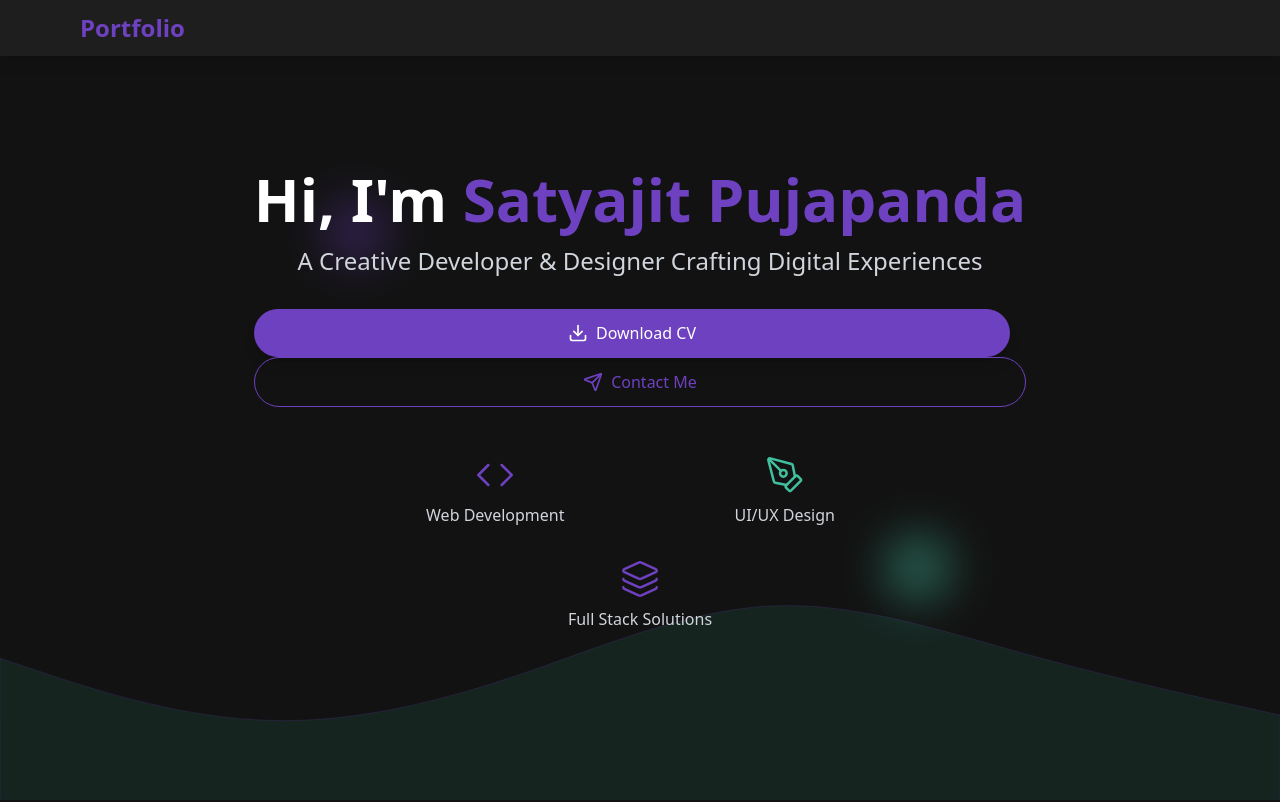
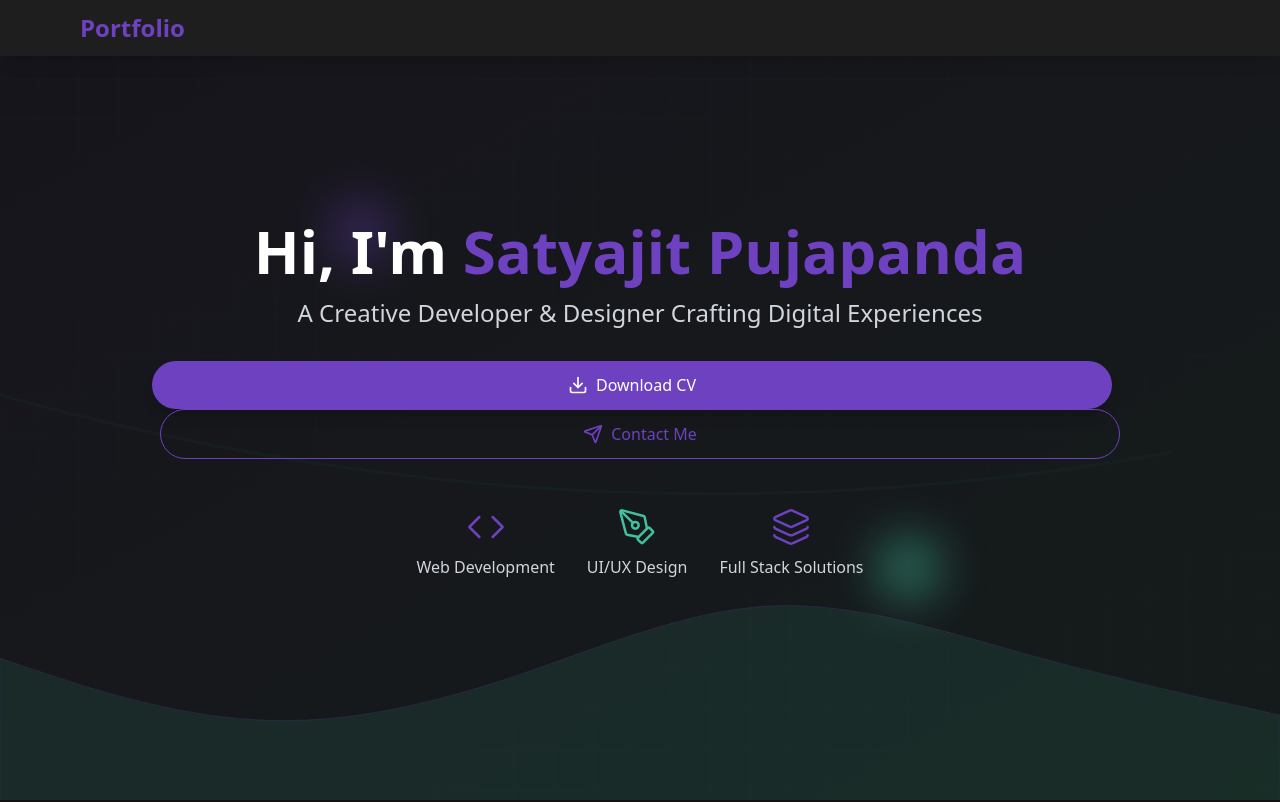
Before and after one commit to 555-Satyajit/internship-task-Portfolio, a React (Vite) app in the folder portfolio/: page / in a window 1280 px wide. Shown: the top 802 px of the page. Built offline with nearby package versions, Linux system fonts and the light colour scheme; a web font is replaced by a local one.

Commit message:
jay jagannatha

```diff
--- a/portfolio/src/templatesss/HeroSection.tsx
+++ b/portfolio/src/templatesss/HeroSection.tsx
@@ -17,34 +17,78 @@ const Hero: React.FC = () => {
       id="home"
       className="relative min-h-screen flex items-center justify-center px-4 py-8 sm:py-12 overflow-hidden bg-[#121212]"
     >
-      {/* SVG Background Stays the Same */}
+      {/* Background SVG with Gradient and Grid Pattern */}
       <svg
-        className="absolute inset-0 z-0 opacity-20"
+        className="absolute inset-0 z-0 opacity-20 w-full h-full"
         xmlns="http://www.w3.org/2000/svg"
         viewBox="0 0 1440 810"
         preserveAspectRatio="xMinYMin slice"
       >
-        {/* Previous SVG content remains unchanged */}
+        <defs>
+          <linearGradient id="grad1" x1="0%" y1="0%" x2="100%" y2="100%">
+            <stop offset="0%" style={{stopColor:'#6E41C0', stopOpacity:0.3}} />
+            <stop offset="100%" style={{stopColor:'#41C0A0', stopOpacity:0.3}} />
+          </linearGradient>
+
+          <pattern
+            id="gridPattern"
+            width="40"
+            height="40"
+            patternUnits="userSpaceOnUse"
+          >
+            <path
+              d="M 0 0 L 40 0 L 40 40 L 0 40 Z"
+              fill="none"
+              stroke="rgba(110, 65, 192, 0.1)"
+              strokeWidth="1"
+            />
+          </pattern>
+        </defs>
+
+        <rect
+          width="100%"
+          height="100%"
+          fill="url(#grad1)"
+        />
+        <rect
+          width="100%"
+          height="100%"
+          fill="url(#gridPattern)"
+        />
+
+        <motion.path
+          initial={{ pathLength: 0 }}
+          animate={{ pathLength: 1 }}
+          transition={{
+            duration: 5,
+            repeat: Infinity,
+            repeatType: "reverse"
+          }}
+          d="M0 400 Q720 600 1440 400"
+          fill="none"
+          stroke="rgba(65, 192, 160, 0.2)"
+          strokeWidth="3"
+        />
       </svg>
 
-      {/* Floating Elements Refined */}
+      {/* Floating Decorative Elements - Improved for Mobile */}
       <motion.div
         initial={{ x: -50, opacity: 0 }}
         animate={{
-          x: [0, 10, 0],
+          x: [0, 20, 0],
           opacity: [0.3, 0.5, 0.3]
         }}
         transition={{
           duration: 4,
           repeat: Infinity
         }}
-        className="absolute top-1/4 left-1/4 bg-[#6E41C0] w-6 h-6 sm:w-10 sm:h-10 md:w-16 md:h-16 rounded-full blur-xl opacity-30"
+        className="absolute top-1/4 left-1/4 bg-[#6E41C0] w-6 h-6 sm:w-12 sm:h-12 md:w-16 md:h-16 rounded-full blur-xl opacity-30"
       />
 
       <motion.div
         initial={{ x: 50, opacity: 0 }}
         animate={{
-          x: [0, -10, 0],
+          x: [0, -20, 0],
           opacity: [0.3, 0.5, 0.3]
         }}
         transition={{
@@ -52,16 +96,17 @@ const Hero: React.FC = () => {
           repeat: Infinity,
           delay: 1
         }}
-        className="absolute bottom-1/4 right-1/4 bg-[#41C0A0] w-6 h-6 sm:w-10 sm:h-10 md:w-16 md:h-16 rounded-full blur-xl opacity-30"
+        className="absolute bottom-1/4 right-1/4 bg-[#41C0A0] w-6 h-6 sm:w-12 sm:h-12 md:w-16 md:h-16 rounded-full blur-xl opacity-30"
       />
 
-      <div className="relative z-10 max-w-5xl mx-auto text-center">
+      <div className="relative z-10 w-full max-w-5xl mx-auto text-center px-4">
         <motion.div
           initial={{ opacity: 0, y: 50 }}
           animate={{ opacity: 1, y: 0 }}
           transition={{ duration: 0.8 }}
+          className="w-full"
         >
-          <h1 className="text-3xl sm:text-4xl md:text-5xl lg:text-6xl font-bold mb-4 text-white">
+          <h1 className="text-3xl sm:text-4xl md:text-5xl lg:text-6xl font-bold mb-4 text-white px-2">
             Hi, I'm <span className="text-[#6E41C0]">Satyajit Pujapanda</span>
           </h1>
 
@@ -69,18 +114,18 @@ const Hero: React.FC = () => {
             initial={{ opacity: 0 }}
             animate={{ opacity: 1 }}
             transition={{ delay: 0.5, duration: 0.8 }}
-            className="text-base sm:text-lg md:text-2xl mb-6 sm:mb-8 text-gray-300"
+            className="text-base sm:text-lg md:text-2xl mb-6 sm:mb-8 text-gray-300 px-4"
           >
             A Creative Developer & Designer Crafting Digital Experiences
           </motion.p>
 
-          {/* Button Container Now Responsive */}
-          <div className="flex flex-col sm:flex-row justify-center space-y-4 sm:space-y-0 sm:space-x-4 mb-8 sm:mb-12">
+          {/* Buttons with Improved Responsive Layout */}
+          <div className="flex flex-col sm:flex-row justify-center items-center space-y-4 sm:space-y-0 sm:space-x-4 mb-8 sm:mb-12 w-full px-4">
             <motion.button
               onClick={handleDownload}
               whileHover={{ scale: 1.05 }}
               whileTap={{ scale: 0.95 }}
-              className="flex items-center justify-center bg-[#6E41C0] text-white px-4 py-2 sm:px-6 sm:py-3 rounded-full shadow-lg hover:bg-[#5A36A0] transition-all"
+              className="w-full sm:w-auto flex items-center justify-center bg-[#6E41C0] text-white px-4 py-2 sm:px-6 sm:py-3 rounded-full shadow-lg hover:bg-[#5A36A0] transition-all"
             >
               <Download className="mr-2 w-4 h-4 sm:w-5 sm:h-5" /> Download CV
             </motion.button>
@@ -89,38 +134,57 @@ const Hero: React.FC = () => {
               href="#contact"
               whileHover={{ scale: 1.05 }}
               whileTap={{ scale: 0.95 }}
-              className="flex items-center justify-center border border-[#6E41C0] text-[#6E41C0] px-4 py-2 sm:px-6 sm:py-3 rounded-full hover:bg-[#6E41C0] hover:text-white transition-all"
+              className="w-full sm:w-auto flex items-center justify-center border border-[#6E41C0] text-[#6E41C0] px-4 py-2 sm:px-6 sm:py-3 rounded-full hover:bg-[#6E41C0] hover:text-white transition-all mt-4 sm:mt-0"
             >
               <Send className="mr-2 w-4 h-4 sm:w-5 sm:h-5" /> Contact Me
             </motion.a>
           </div>
 
-          {/* Skills Showcase Now More Mobile-Friendly */}
-          <div className="flex flex-wrap justify-center gap-4 sm:gap-8">
-            {[
-              { icon: Code, color: 'text-[#6E41C0]', label: 'Web Development' },
-              { icon: PenTool, color: 'text-[#41C0A0]', label: 'UI/UX Design' },
-              { icon: Layers, color: 'text-[#6E41C0]', label: 'Full Stack Solutions' }
-            ].map(({ icon: Icon, color, label }, index) => (
+          {/* Skills Showcase - Improved Responsiveness */}
+          <div className="flex justify-center space-x-4 sm:space-x-8 w-full px-4">
             <motion.div
-                key={label}
               initial={{ opacity: 0, y: 20 }}
               animate={{ opacity: 1, y: 0 }}
-                transition={{ delay: 0.7 + index * 0.1 }}
-                className="flex flex-col items-center w-1/3 sm:w-auto"
+              transition={{ delay: 0.7 }}
+              className="flex flex-col items-center"
             >
-                <Icon
-                  className={`${color} mb-2 w-6 h-6 sm:w-8 sm:h-8 md:w-10 md:h-10`}
+              <Code
+                className="text-[#6E41C0] mb-2 w-6 h-6 sm:w-8 sm:h-8 md:w-10 md:h-10"
                 strokeWidth={1.5}
               />
-                <span className="text-xs sm:text-sm md:text-base text-gray-300">{label}</span>
+              <span className="text-xs sm:text-sm md:text-base text-gray-300">Web Development</span>
             </motion.div>
-            ))}
+
+            <motion.div
+              initial={{ opacity: 0, y: 20 }}
+              animate={{ opacity: 1, y: 0 }}
+              transition={{ delay: 0.8 }}
+              className="flex flex-col items-center"
+            >
+              <PenTool
+                className="text-[#41C0A0] mb-2 w-6 h-6 sm:w-8 sm:h-8 md:w-10 md:h-10"
+                strokeWidth={1.5}
+              />
+              <span className="text-xs sm:text-sm md:text-base text-gray-300">UI/UX Design</span>
+            </motion.div>
+
+            <motion.div
+              initial={{ opacity: 0, y: 20 }}
+              animate={{ opacity: 1, y: 0 }}
+              transition={{ delay: 0.9 }}
+              className="flex flex-col items-center"
+            >
+              <Layers
+                className="text-[#6E41C0] mb-2 w-6 h-6 sm:w-8 sm:h-8 md:w-10 md:h-10"
+                strokeWidth={1.5}
+              />
+              <span className="text-xs sm:text-sm md:text-base text-gray-300">Full Stack Solutions</span>
+            </motion.div>
           </div>
         </motion.div>
       </div>
 
-      {/* Animated Bottom Wave Stays the Same */}
+      {/* Animated Bottom Wave */}
       <svg
         className="absolute bottom-0 left-0 w-full"
         xmlns="http://www.w3.org/2000/svg"
```
Lines whose indentation alone changed are shown as unchanged.
